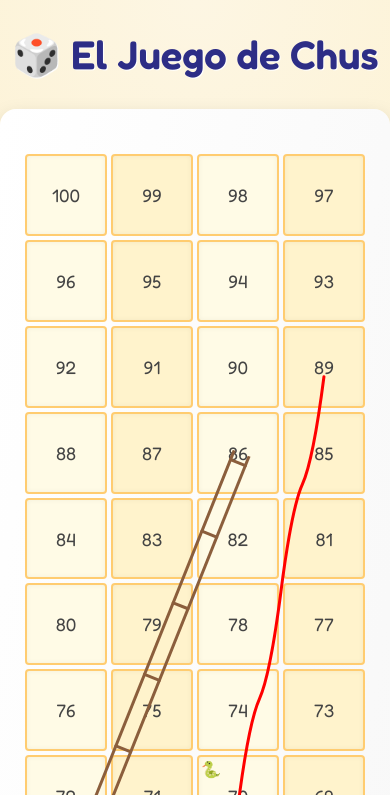
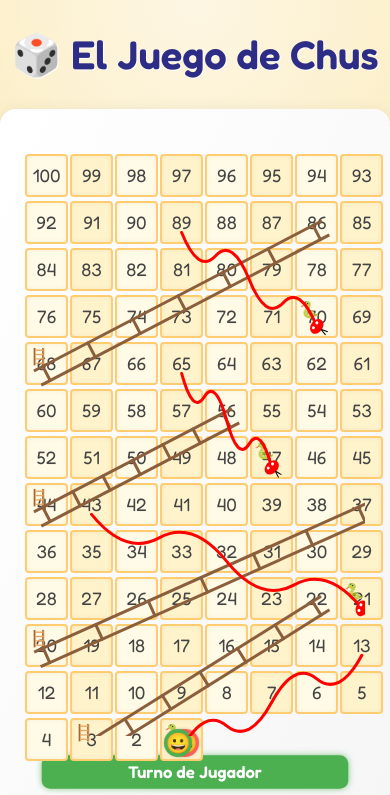
Before and after one commit to jMateoGIT/juego-de-chus, a plain HTML site: page index.html in a window 390 px wide. Both pictures are taken after a click on the button "¡Empezar!". Shown: the top 795 px of the page. Drawn offline with Linux system fonts and the light colour scheme.

Commit message:
Cambio columnas movil

```diff
--- a/styles.css
+++ b/styles.css
@@ -87,21 +87,21 @@ button:hover {
 /* Tablet vertical */
 @media (max-width: 900px) {
   #board {
-    grid-template-columns: repeat(6, 1fr);
+    grid-template-columns: repeat(10, 1fr);
   }
 }
 
 /* Móvil ancho */
 @media (max-width: 600px) {
   #board {
-    grid-template-columns: repeat(5, 1fr);
+    grid-template-columns: repeat(10, 1fr);
   }
 }
 
 /* Móvil pequeño */
 @media (max-width: 400px) {
   #board {
-    grid-template-columns: repeat(4, 1fr);
+    grid-template-columns: repeat(8, 1fr);
   }
 }
 
```
